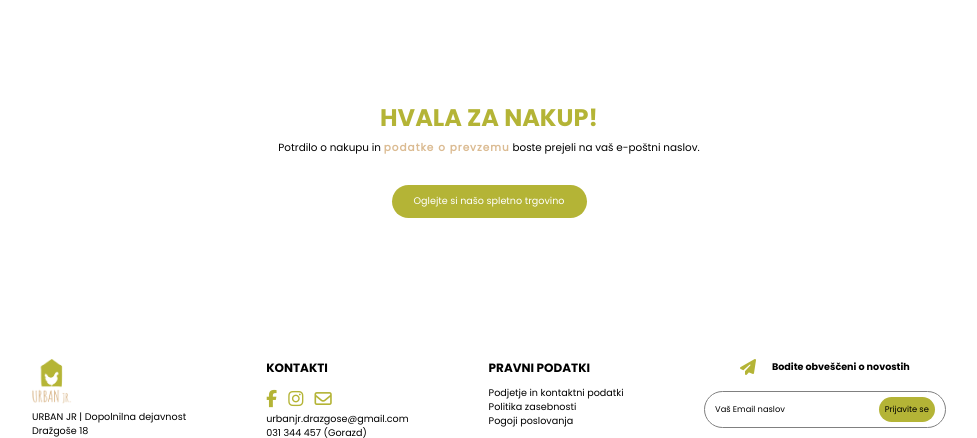
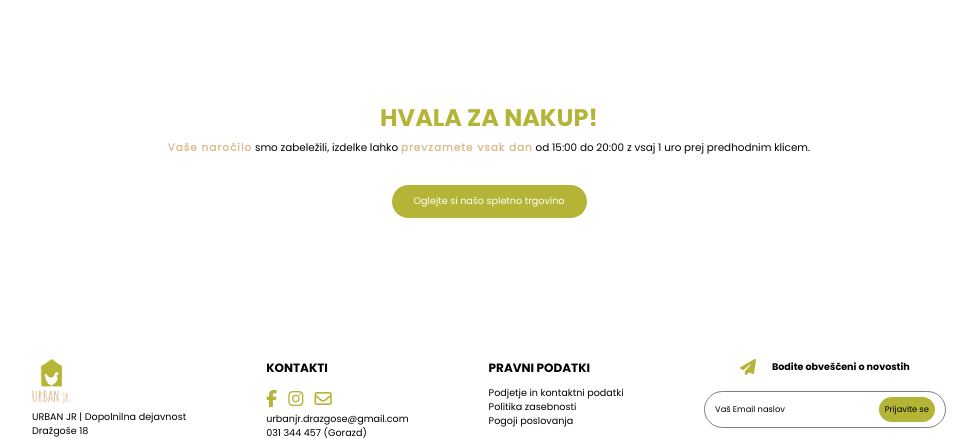
Before and after one commit to PintarBusiness/urbanjr, a Flask app: template templates/hvala.html in a window 1280 px wide. Shown: the part 281-719 px from the top of the page, without its empty margins (151-1128 px from the left). Run offline with Flask 2, Linux system fonts and the light colour scheme; the template is opened without the code that fills it, so the values that code supplies are empty.

Commit message:
Pravi text pri hvala.html

```diff
--- a/templates/hvala.html
+++ b/templates/hvala.html
@@ -92,7 +92,7 @@
 
                 <div class="nadozadjemostali">
                     <h1>POTRDILO O NAKUPU</h1>
-                    <p>Če imate <span>težave z oddajanjem naročila</span> si oglejte spodnji videoposnetek ali pa si predvajajte audio pomoč</p>
+                    <p>Prikaz <span>potrdila o nakupu</span></p>
                 </div>
             </div>
         </div>
@@ -100,7 +100,7 @@
 
     <div class="hvalazanakup">
         <h1>HVALA ZA NAKUP!</h1>
-        <p>Potrdilo o nakupu in <span>podatke o prevzemu</span> boste prejeli na vaš e-poštni naslov.</p>
+        <p><span>Vaše naročilo</span> smo zabeležili, izdelke lahko <span>prevzamete vsak dan</span> od 15:00 do 20:00 z vsaj 1 uro prej predhodnim klicem.</p>
         <a href="/">Oglejte si našo spletno trgovino</a>
     </div>
 
--- a/zaloga.json
+++ b/zaloga.json
@@ -1 +1 @@
-{"_default": {"1": {"izdelek": "JAJCA", "kolicina": 29}, "2": {"izdelek": "PI\u0160\u010cANCI", "kolicina": 75}, "3": {"izdelek": "MLEKO", "kolicina": 77}, "4": {"izdelek": "ZELENJAVA", "kolicina": 96}, "5": {"izdelek": "GOVEDINA", "kolicina": 95}}}
+{"_default": {"1": {"izdelek": "JAJCA", "kolicina": 28}, "2": {"izdelek": "PI\u0160\u010cANCI", "kolicina": 75}, "3": {"izdelek": "MLEKO", "kolicina": 77}, "4": {"izdelek": "ZELENJAVA", "kolicina": 96}, "5": {"izdelek": "GOVEDINA", "kolicina": 95}}}
```
Also changed, not shown: naročila.json (+1 -1 lines).
